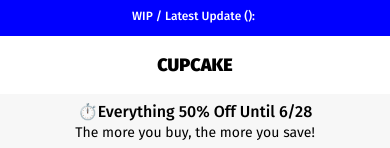
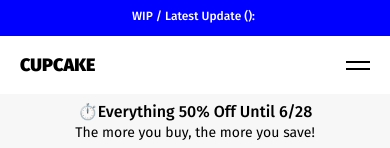
Before and after one commit to SirBruno/portfolio, a React (Create React App) app: page / in a window 390 px wide. Shown: the top 148 px of the page. Built offline with nearby package versions, Linux system fonts and the light colour scheme; no server answers.

Commit message:
added mobile menu icon.

```diff
--- a/src/components/Nav/Nav.css
+++ b/src/components/Nav/Nav.css
@@ -80,6 +80,20 @@
   border-bottom: 2px solid #000;
 }
 
+.mobileMenu {
+  display: flex;
+  flex-direction: column;
+  gap: 5px;
+  display: none;
+}
+
+.mobileMenu_bar1,
+.mobileMenu_bar2 {
+  width: 24px;
+  height: 2px;
+  background: black;
+}
+
 @media screen and (max-width: 600px) {
   .nav__links {
     display: none;
@@ -87,7 +101,6 @@
 
   .nav__logo {
     padding: 20px;
-    margin: 0 auto;
   }
 
   .nav__text {
@@ -96,4 +109,9 @@
     height: auto;
     padding: 10px 0;
   }
+
+  .mobileMenu {
+    display: flex;
+    margin-right: 20px;
+  }
 }
--- a/src/components/Nav/Nav.js
+++ b/src/components/Nav/Nav.js
@@ -32,6 +32,10 @@ function Nav() {
           <a href="#.com">Clothes</a>
           <a href="#.com">Jewelery</a>
         </div>
+        <div className="mobileMenu">
+          <div className="mobileMenu_bar1"></div>
+          <div className="mobileMenu_bar2"></div>
+        </div>
       </div>
       <span className="nav__text2">
         <span>⏱️Everything 50% off until {new Date((new Date()).getTime() + (60 * 60 * 24 * 1000)).toLocaleDateString('en-US', { day: 'numeric', month: 'numeric' })}</span>
```
